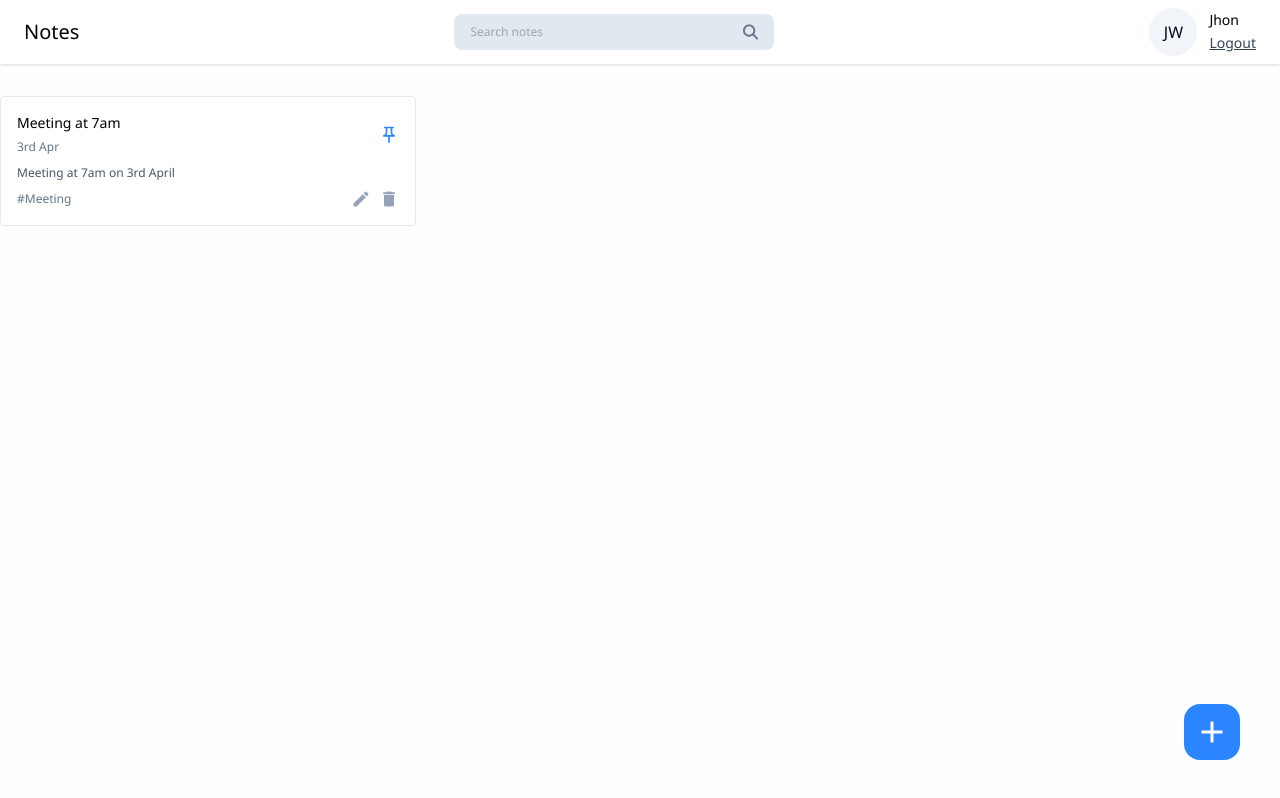
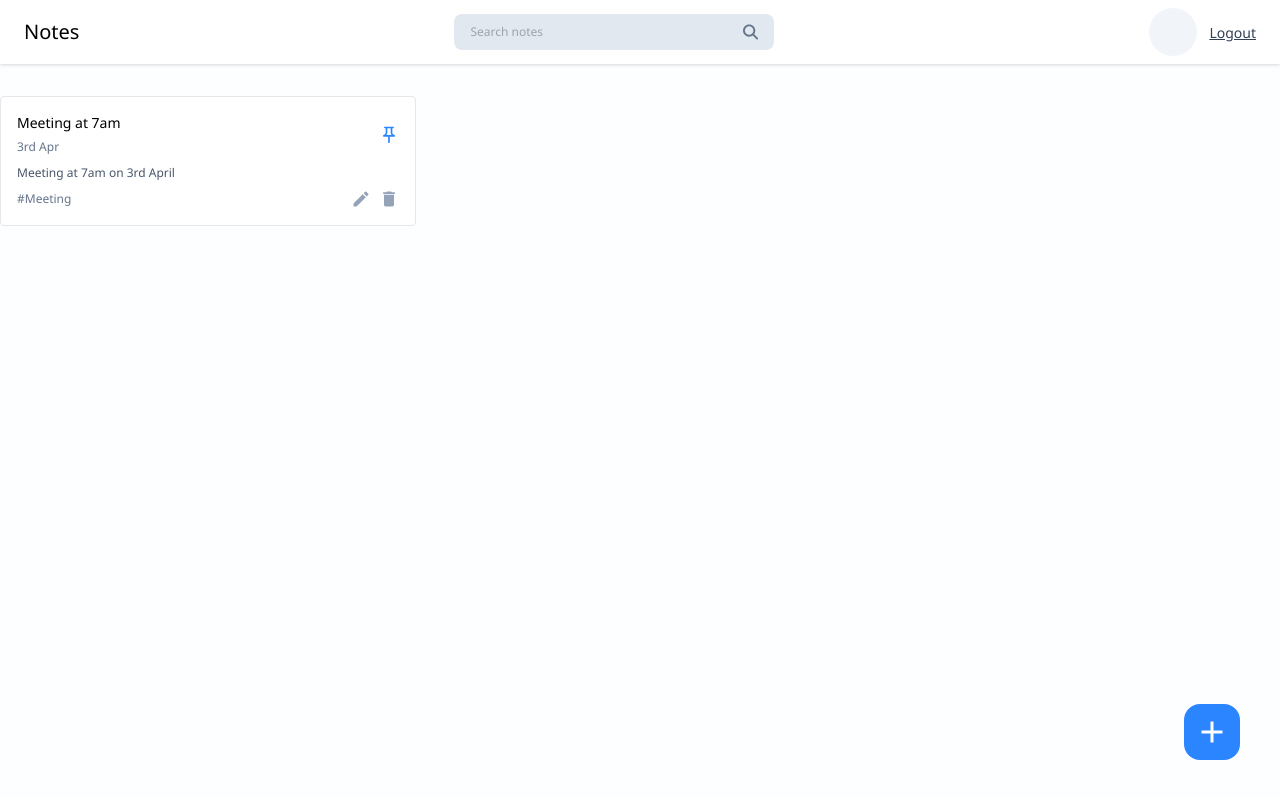
Before and after one commit to Gazakof/mern-todolist-auth, a React (Vite) app: page /dashboard in a window 1280 px wide. Built offline with nearby package versions, Linux system fonts and the light colour scheme; no server answers.

Commit message:
login fixed

```diff
--- a/src/components/Cards/ProfileInfo.jsx
+++ b/src/components/Cards/ProfileInfo.jsx
@@ -1,15 +1,15 @@
 import React from "react";
 import { getInitials } from "../../utils/helper";
 
-const ProfileInfo = ({ onLogout }) => {
+const ProfileInfo = ({ userInfo, onLogout }) => {
   return (
     <>
       <div className="flex items-center gap-3">
         <div className="w-12 h-12 flex items-center justify-center rounded-full text-slate-950 bg-slate-100">
-          {getInitials("Jhon William")}
+          {getInitials(userInfo?.fullName)}
         </div>
         <div>
-          <p className="text-sm font-medium">Jhon</p>
+          <p className="text-sm font-medium">{userInfo?.fullName}</p>
           <button
             className="text-sm text-slate-700 underline"
             onClick={onLogout}
--- a/src/components/Navigationbar/Navbar.jsx
+++ b/src/components/Navigationbar/Navbar.jsx
@@ -3,11 +3,12 @@ import ProfileInfo from "../Cards/ProfileInfo";
 import { useNavigate } from "react-router-dom";
 import SearchBar from "../SearchBar/SearchBar";
 
-const Navbar = () => {
+const Navbar = ({ userInfo }) => {
   const [searchQuery, setSearchQuery] = useState("");
   const navigate = useNavigate();
 
   const onLogout = () => {
+    localStorage.clear();
     navigate("/login");
   };
 
@@ -29,7 +30,7 @@ const Navbar = () => {
           handleSearch={handleSearch}
           onClearSearch={onClearSearch}
         />
-        <ProfileInfo onLogout={onLogout} />
+        <ProfileInfo userInfo={userInfo} onLogout={onLogout} />
       </div>
     </>
   );
--- a/src/pages/Home/Home.jsx
+++ b/src/pages/Home/Home.jsx
@@ -38,7 +38,7 @@ const Home = () => {
 
   return (
     <>
-      <Navbar />
+      <Navbar userInfo={userInfo} />
       <div className="container mx-auto">
         <div className="grid grid-cols-3 gap-4 mt-8">
           <NoteCard
--- a/src/pages/SignUp/SignUp.jsx
+++ b/src/pages/SignUp/SignUp.jsx
@@ -1,14 +1,16 @@
 import React, { useState } from "react";
 import Navbar from "../../components/Navigationbar/Navbar";
 import PasswordInput from "../../components/Input/PasswordInput";
-import { Link } from "react-router-dom";
+import { Link, useNavigate } from "react-router-dom";
 import { validateEmail } from "../../utils/helper";
+import axiosInstance from "../../utils/axiosInstance";
 
 const SignUp = () => {
   const [name, setName] = useState("");
   const [email, setEmail] = useState("");
   const [password, setPassword] = useState("");
   const [error, setError] = useState(null);
+  const navigate = useNavigate();
 
   const handleSignUp = async (e) => {
     e.preventDefault();
@@ -18,7 +20,7 @@ const SignUp = () => {
       return;
     }
 
-    if (!validateEmail) {
+    if (!validateEmail || !email) {
       setError("Please enter a valide email adress.");
       return;
     }
@@ -31,6 +33,31 @@ const SignUp = () => {
     setError("");
 
     //SignUp API call
+    try {
+      const response = await axiosInstance.post("/create-account", {
+        fullName: name,
+        email: email,
+        password: password,
+      });
+      if (response.data && response.data.error) {
+        setError(response.data.message);
+        return;
+      }
+      if (response.data && response.data.accessToken) {
+        localStorage.setItem("token", response.data.accessToken);
+        navigate("/dashboard");
+      }
+    } catch (error) {
+      if (
+        error.response &&
+        error.response.data &&
+        error.response.data.message
+      ) {
+        setError(error.response.data.message);
+      } else {
+        setError("An unexpected error occured. Please try again.");
+      }
+    }
   };
 
   return (
--- a/src/utils/helper.js
+++ b/src/utils/helper.js
@@ -1,12 +1,12 @@
 export const validateEmail = (email) => {
   const regex = /^[^\s@]+@[^\s@]+\.[^\s@]+$/;
   return regex.test(email);
-}
+};
 
-export const getInitials = (name) => {
-    if (!name) return "";
+export const getInitials = (fullName) => {
+  if (!fullName) return "";
 
-    const words = name.split(" ");
+  const words = fullName.split(" ");
   let initials = "";
 
   for (let i = 0; i < 2; i++) {
@@ -14,4 +14,4 @@ export const getInitials = (name) => {
   }
 
   return initials.toUpperCase();
-}
+};
```
Lines whose indentation alone changed are shown as unchanged.
